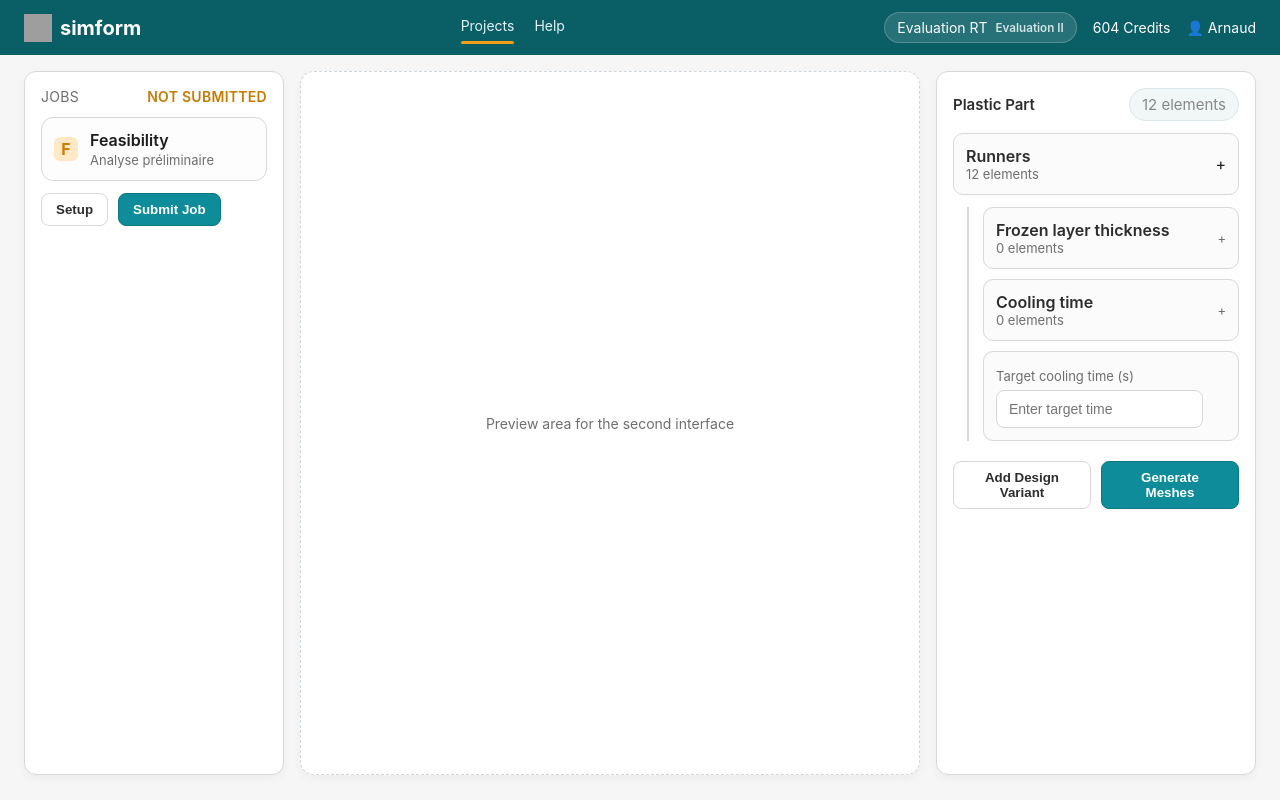
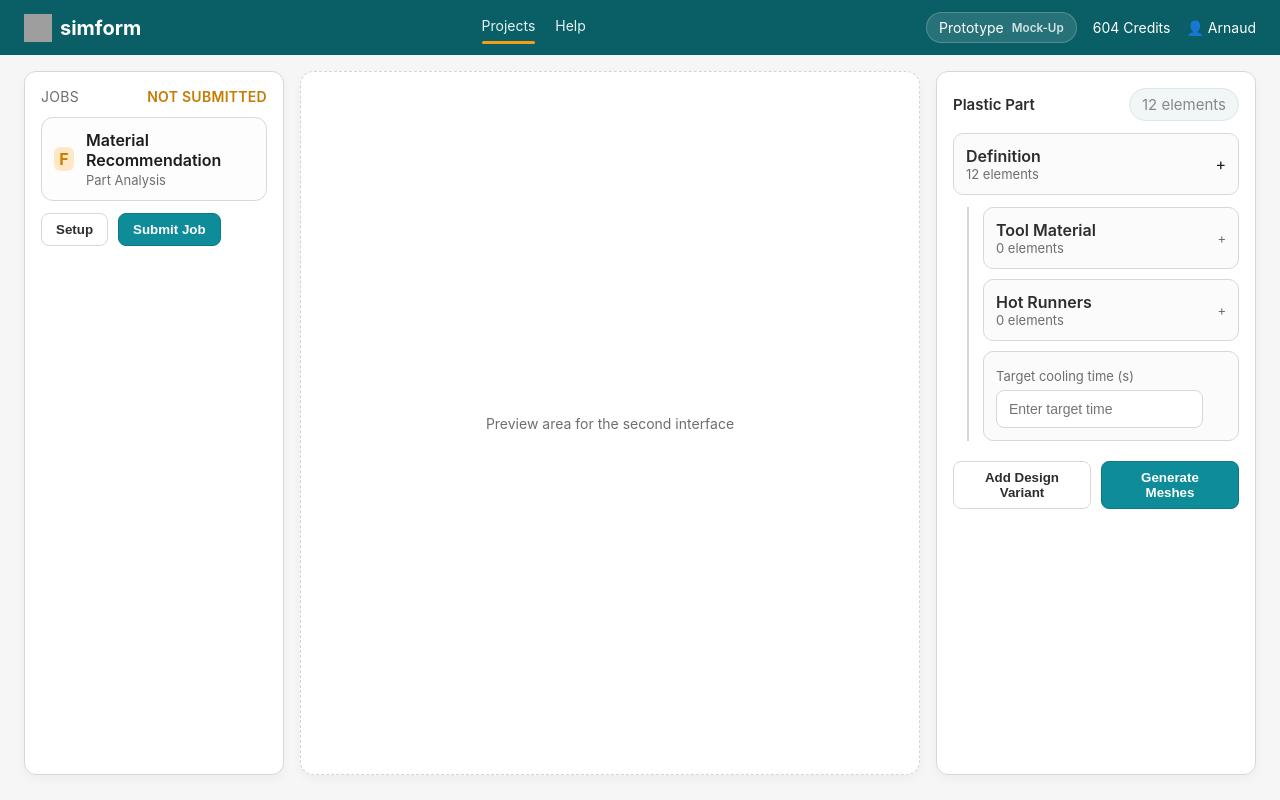
Before and after one commit to ArnaudD514/SnakeTest, a plain HTML site: page interface-two.html in a window 1280 px wide. Drawn offline with Linux system fonts and the light colour scheme; grey boxes are pictures that could not be loaded.

Commit message:
Update interface-two.html

```diff
--- a/interface-two.html
+++ b/interface-two.html
@@ -289,7 +289,7 @@
       <a class="nav-link" href="#">Help</a>
     </nav>
     <div class="meta">
-      <span class="pill">Evaluation RT <small style="opacity:0.8; font-weight:600;">Evaluation II</small></span>
+      <span class="pill">Prototype <small style="opacity:0.8; font-weight:600;">Mock-Up</small></span>
       <span>604 Credits</span>
       <span>👤 Arnaud</span>
     </div>
@@ -304,8 +304,8 @@
       <div class="job-card">
         <div class="job-icon">F</div>
         <div class="job-info">
-          <div class="job-name">Feasibility</div>
-          <div class="job-subtitle">Analyse préliminaire</div>
+          <div class="job-name">Material Recommendation</div>
+          <div class="job-subtitle">Part Analysis</div>
         </div>
       </div>
       <div class="actions">
@@ -326,7 +326,7 @@
       <div class="detail-list">
         <div class="detail-item">
           <div>
-            <div class="label">Runners</div>
+            <div class="label">Definition  </div>
             <div class="subtext">12 elements</div>
           </div>
           <span>+</span>
@@ -334,14 +334,14 @@
         <div class="nested-list">
           <div class="detail-item">
             <div>
-              <div class="label">Frozen layer thickness</div>
+              <div class="label">Tool Material</div>
               <div class="subtext">0 elements</div>
             </div>
             <div class="subtext">+</div>
           </div>
           <div class="detail-item">
             <div>
-              <div class="label">Cooling time</div>
+              <div class="label">Hot Runners</div>
               <div class="subtext">0 elements</div>
             </div>
             <div class="subtext">+</div>
```
